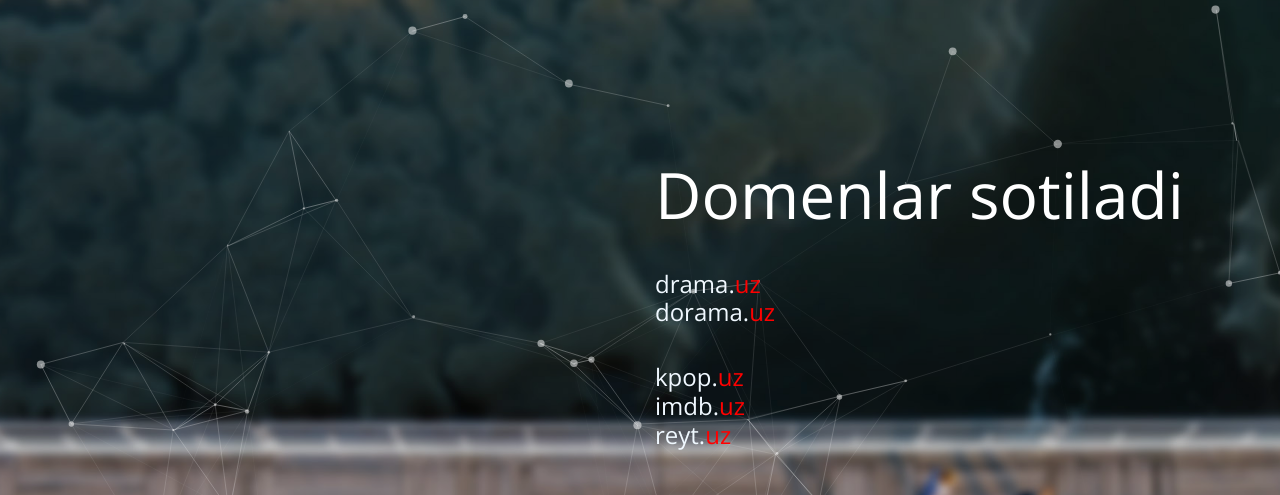
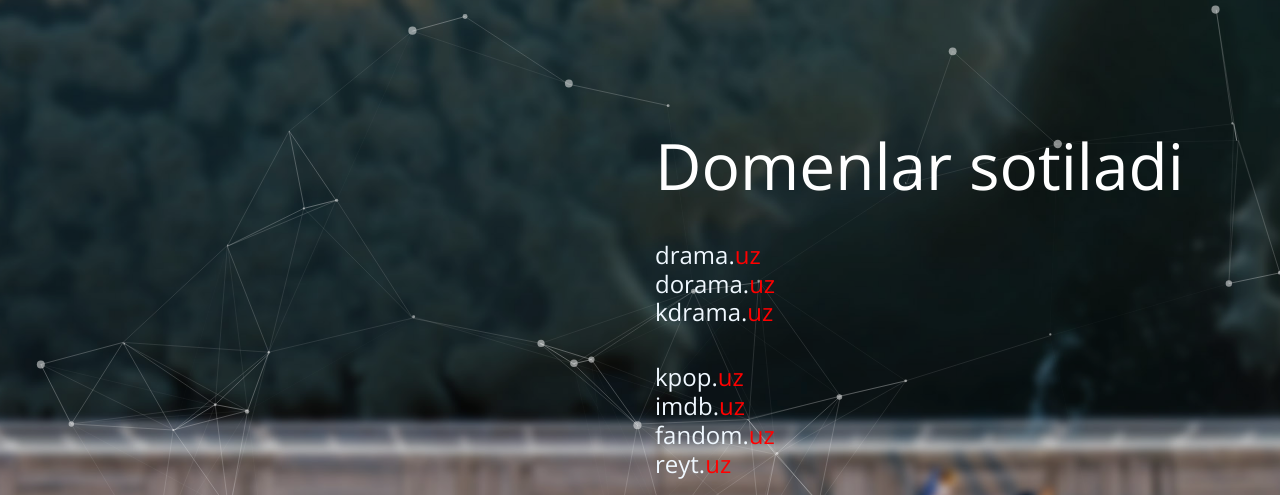
Before and after one commit to ghost-uz/imdb, a plain HTML site: page index.html in a window 1280 px wide. Shown: the top 495 px of the page. Drawn offline with nearby package versions, Linux system fonts and the light colour scheme.

Commit message:
Update index.html

```diff
--- a/index.html
+++ b/index.html
@@ -41,9 +41,11 @@ http://www.templatemo.com/tm-510-letter
           <header class="mb-5">
           <h1>Domenlar sotiladi</h1><br/>
           <h3 style="color: aliceblue">drama.<a style="color: red">uz</a></h3>
-          <h3 style="color: aliceblue">dorama.<a style="color: red">uz</a></h3><br/>
-          <h4 style="color: aliceblue">kpop.<a style="color: red">uz</a></h4>
+          <h3 style="color: aliceblue">dorama.<a style="color: red">uz</a></h3>
+          <h3 style="color: aliceblue">kdrama.<a style="color: red">uz</a></h3><br/>
+          <h3 style="color: aliceblue">kpop.<a style="color: red">uz</a></h3>
           <h5 style="color: aliceblue">imdb.<a style="color: red">uz</a></h5>
+          <h5 style="color: aliceblue">fandom.<a style="color: red">uz</a></h5>
           <h6 style="color: aliceblue">reyt.<a style="color: red">uz</a></h6>
           </header>
           <p class="mb-5">
```
